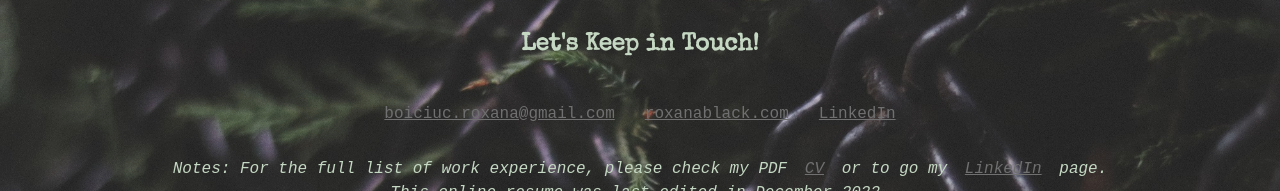
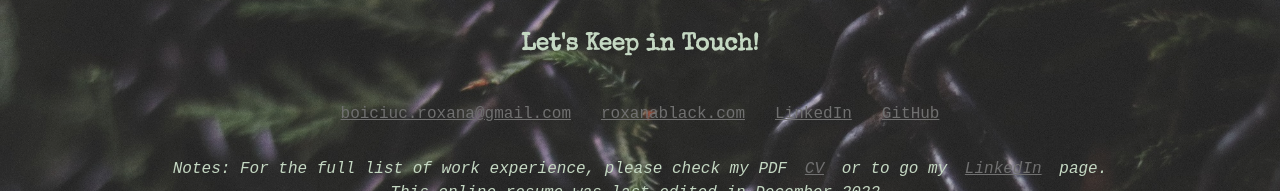
Before and after one commit to roxanaboiciuc/resume, a plain HTML site: page index.html in a window 1280 px wide. Shown: the part 4238-4429 px from the top of the page. Drawn offline with nearby package versions, Linux system fonts and the light colour scheme; a web font is replaced by a local one.

Commit message:
Update index.html

```diff
--- a/index.html
+++ b/index.html
@@ -205,6 +205,7 @@
             <a href="mailto:boiciuc.roxana@gmail.com">boiciuc.roxana@gmail.com</a>
             <a href="http://roxanablack.com" target="_blank">roxanablack.com</a>
             <a href="https://www.linkedin.com/in/roxana-boiciuc-a93125aa/" target="_blank">LinkedIn</a>
+            <a href="https://github.com/roxanaboiciuc" target="_blank">GitHub</a>
             <br><br>
           </div>
           <p><i>Notes: For the full list of work experience, please check my PDF <a href="https://drive.google.com/file/d/1Md66iMADPqfiNnf27S8Xk-_AOAug-A9o/view?usp=sharing">CV</a>
```
